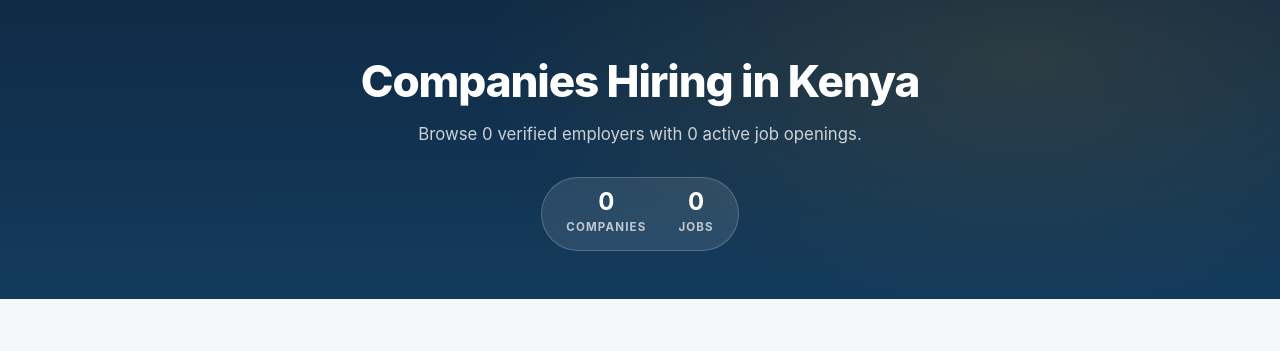
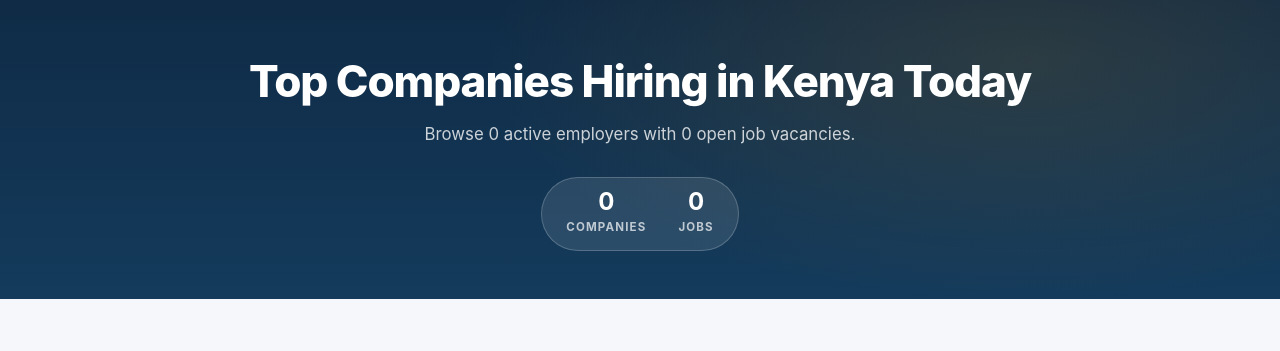
Before and after one commit to George075/weraiko-backend, a Django app: page /companies/ in a window 1280 px wide. Shown: the part 69-420 px from the top of the page. Run offline with Django 5.2, Linux system fonts and the light colour scheme; data that the repository does not hold is empty.

Commit message:
Update companies_index.html

```diff
--- a/jobs/templates/jobs/companies_index.html
+++ b/jobs/templates/jobs/companies_index.html
@@ -67,8 +67,8 @@ h1,h2,h3{font-weight:800;letter-spacing:-.025em;color:var(--ink);line-height:1.1
 </div>
 
 <section class="hero">
-  <h1>Companies Hiring in Kenya</h1>
-  <p>Browse {{ total_companies }} verified employers with {{ total_jobs }} active job openings.</p>
+  <h1>Top Companies Hiring in Kenya Today</h1>
+  <p>Browse {{ total_companies }} active employers with {{ total_jobs }} open job vacancies.</p>
   <div class="stats">
     <div>
       <strong>{{ total_companies }}</strong>
```
